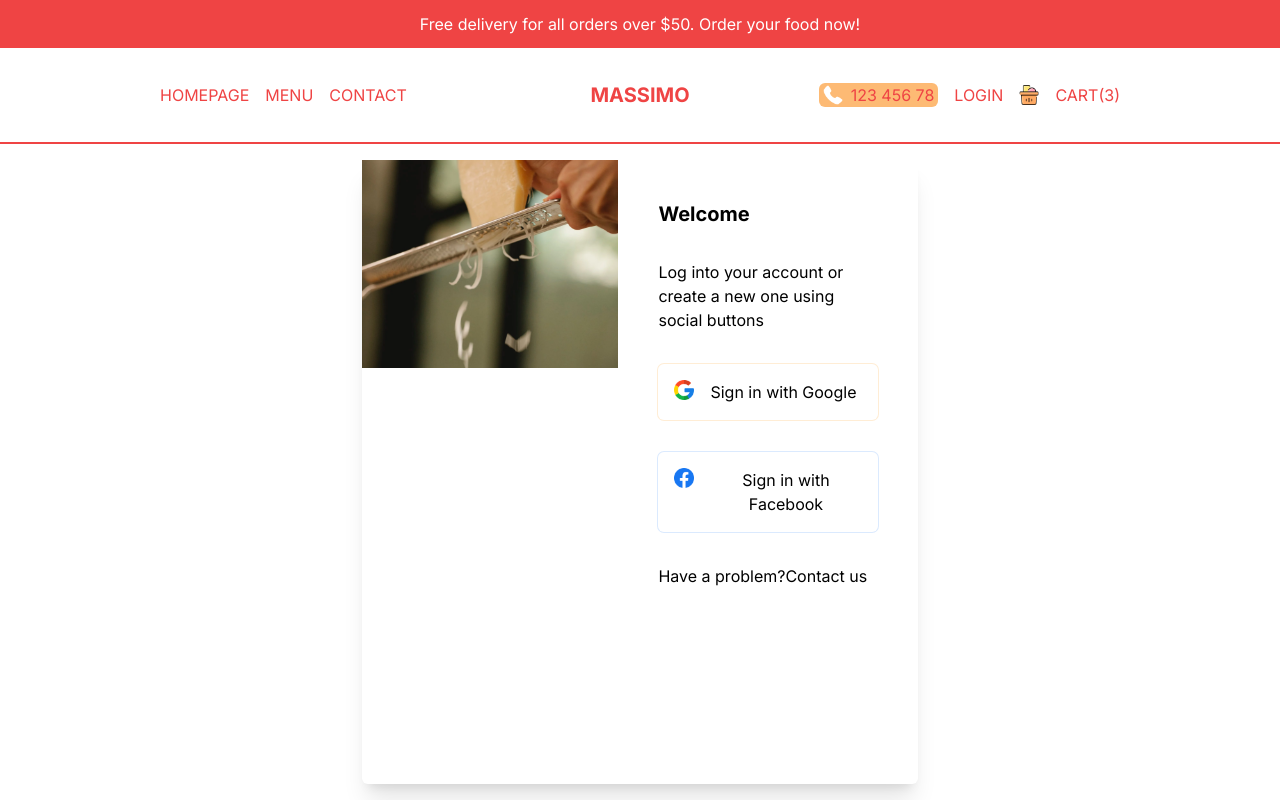
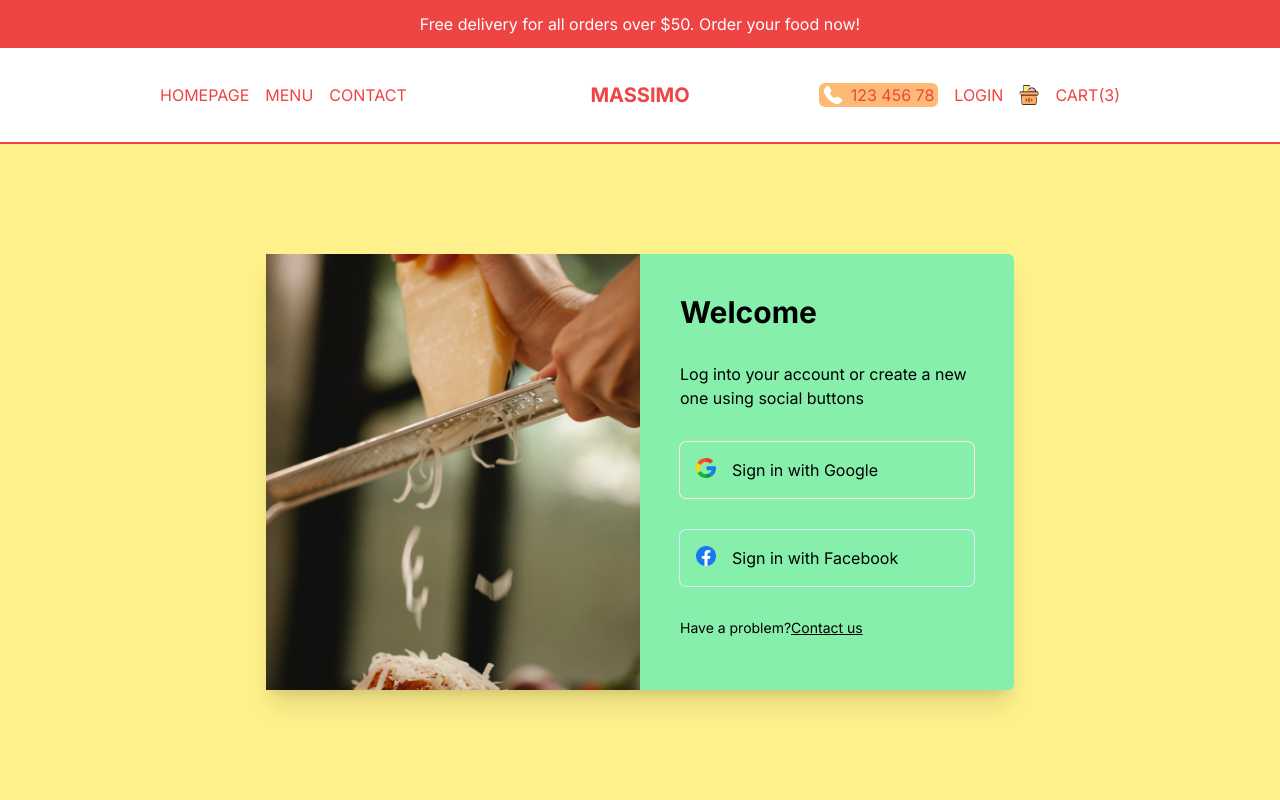
Before and after one commit to walass1980/FoodOrdering-fronend, a Next.js app: page /login in a window 1280 px wide. Shown: the top 800 px of the page. Built offline with nearby package versions, Linux system fonts and the light colour scheme.

Commit message:
loginpage updated

```diff
--- a/src/app/login/page.tsx
+++ b/src/app/login/page.tsx
@@ -4,16 +4,16 @@
 
 const LoginPage = () => {
   return (
-    <div className='p-4 h-[calc(100vh-6rem)] md:h-[calc(100vh-9rem)] flex items-center justify-center'>
+    <div className='p-4 h-[calc(100vh-6rem)] md:h-[calc(100vh-9rem)] flex items-center justify-center bg-yellow-200'>
       {/*BOX*/}
-      <div className='h-full shadow-xl rounded-md flex flex-col md:flex-row'>
+      <div className='h-full shadow-xl rounded-md flex flex-col md:flex-row md:h-[70%] md:w-full bg-green-300 lg:w-[60%] 2xl:w-1/2'>
         {/*IMAGE CONTANER*/}
-        <div className='relative h-1/3 w-full'>
+        <div className='relative h-1/3 w-full md:h-full md:w-1/2'>
           <Image src="/loginBg.png" alt='' fill className='object-cover'/>
         </div>
         {/*FORM CONTAINER*/}
-        <div className='p-10 flex flex-col gap-8'>
-          <h1 className='font-bold text-xl'>Welcome</h1>
+        <div className='p-10 flex flex-col gap-8 md:w-1/2'>
+          <h1 className='font-bold text-xl xl:text-3xl'>Welcome</h1>
           <p className=''>Log into your account or create a new one using social buttons</p>
           <button className='flex gap-4 p-4 ring-1 ring-orange-100 rounded-md'>
             <Image src="/google.png" alt='' width={20} height={20} className="object-contain"/>
@@ -23,8 +23,8 @@
             <Image src="/facebook.png" alt='' width={20} height={20} className="object-contain"/>
             <span>Sign in with Facebook</span>
           </button>
-          <p>
-            Have a problem?<Link href="/">Contact us</Link>
+          <p className='text-sm'>
+            Have a problem?<Link className='underline' href="/">Contact us</Link>
           </p>
         </div>
       </div>
```
